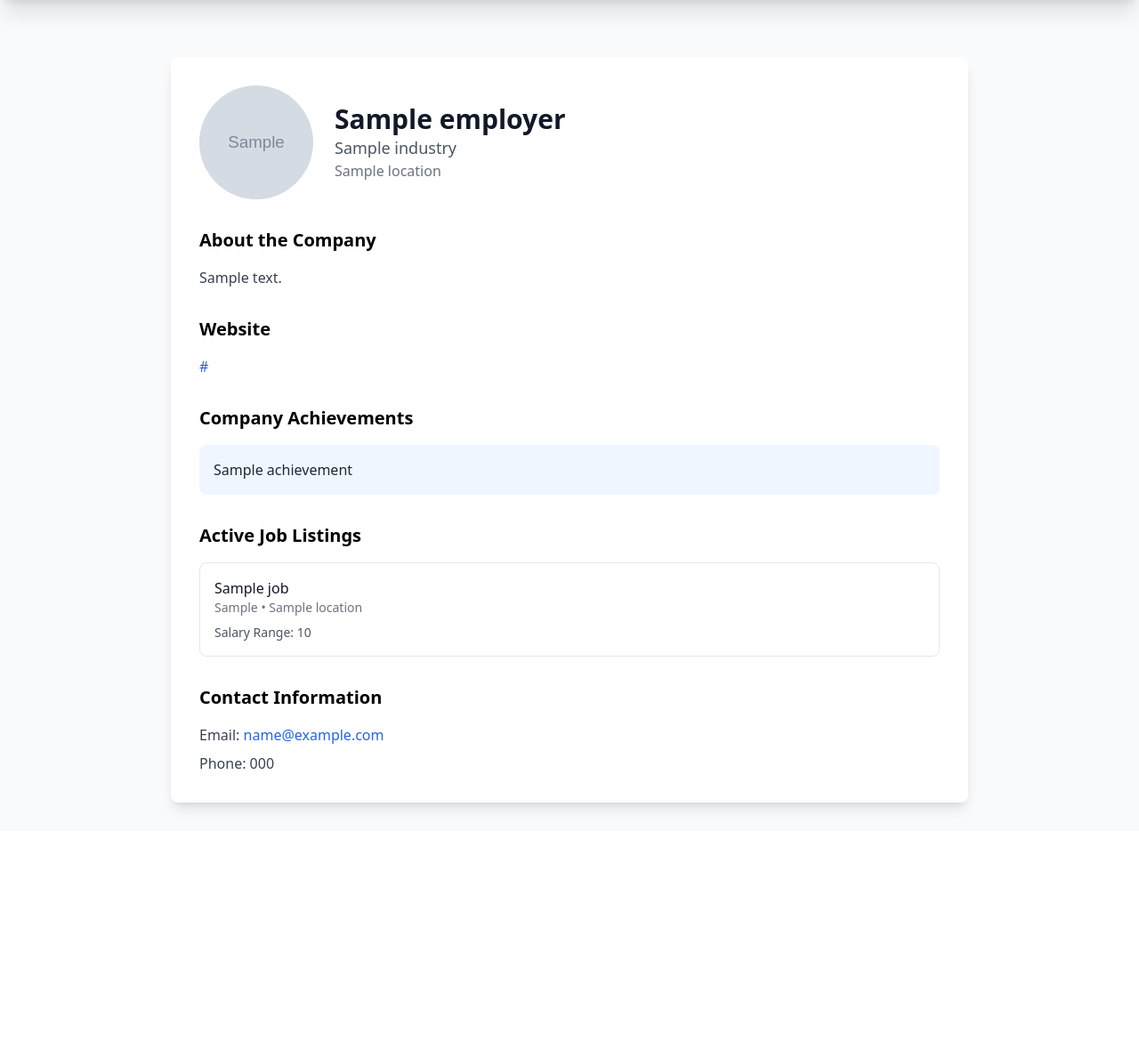
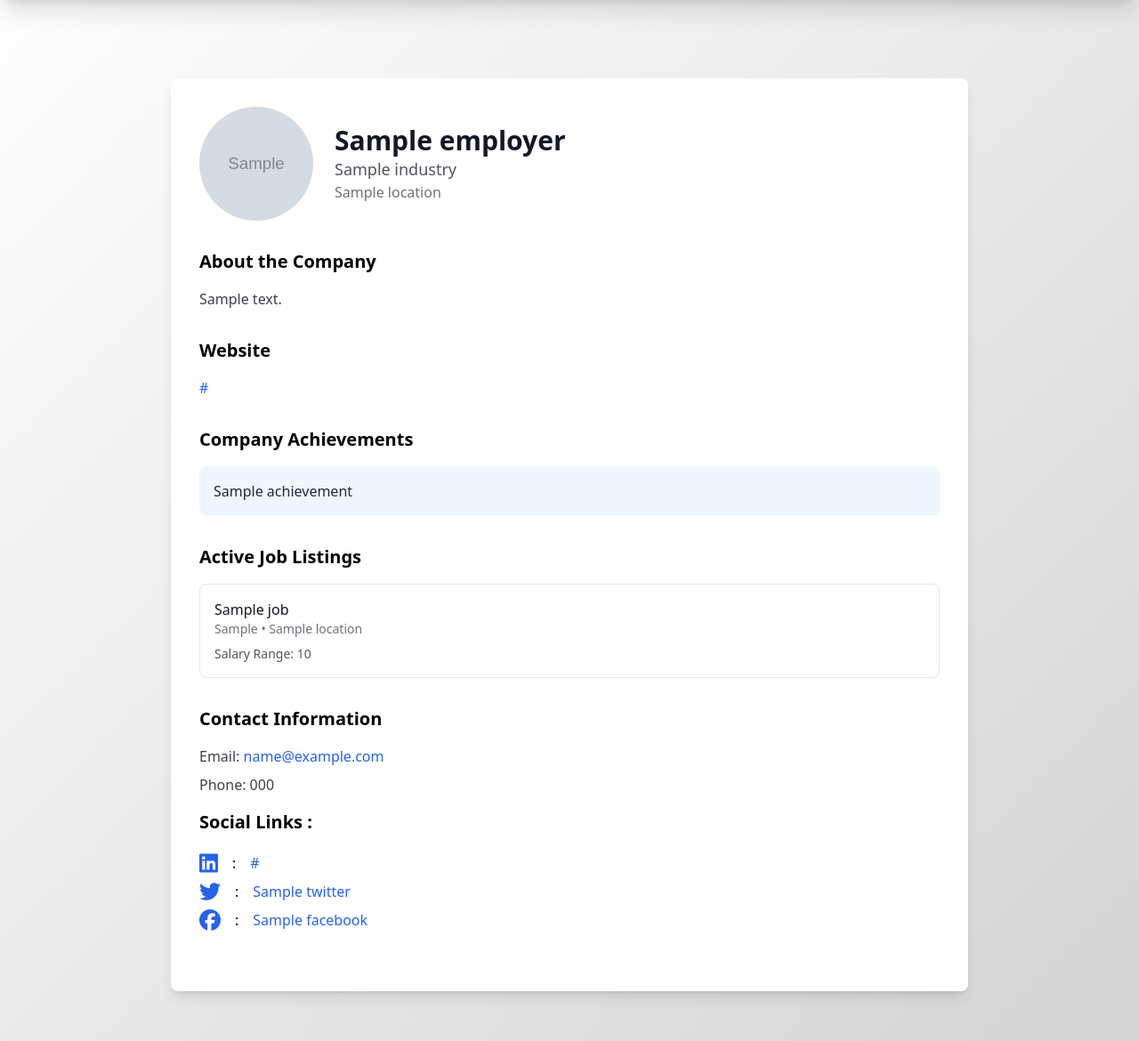
Before and after one commit to tanmaygupta1008/InternNest, a Django app: template core/templates/view_employer_profile.html in a window 1280 px wide. Shown: the part 64-1234 px from the top of the page at 89% size. Before the commit the page ends 978 px from the top, so only its background shows below. Run offline with Django 5.2, Linux system fonts and the light colour scheme; the template is opened without the code that fills it: most values are stand-ins (such as "Sample title", 1, 10 or a date in 2020); grey boxes marked "Sample" are stand-in pictures; some libraries are stand-ins or nearby versions.

Commit message:
minor changes

```diff
--- a/core/templates/search.html
+++ b/core/templates/search.html
@@ -158,6 +158,7 @@
           type="text"
           placeholder="Search across all sections..."
           class="w-full p-4 rounded-lg border shadow-sm focus:ring-2 focus:ring-blue-500"
+          style="border : 2px solid blue;"
         />
       </div>
 
--- a/core/templates/view_employer_profile.html
+++ b/core/templates/view_employer_profile.html
@@ -6,6 +6,9 @@
     <meta name="viewport" content="width=device-width, initial-scale=1.0">
     <title>{{ employer.company_name }} - Employer Profile</title>
     <script src="https://cdn.tailwindcss.com"></script>
+    <link
+      rel="stylesheet"
+      href="{% static 'employer_profile_edit.css' %}"></link>
 </head>
 <body class="bg-gray-50">
     <!-- Navigation -->
@@ -42,10 +45,10 @@
             </div>
 
             <!-- Company Description -->
-            {% if employer.company_description %}
+            {% if employer.description %}
             <div class="mb-8">
                 <h2 class="text-xl font-semibold mb-4">About the Company</h2>
-                <p class="text-gray-700">{{ employer.company_description }}</p>
+                <p class="text-gray-700">{{ employer.description }}</p>
             </div>
             {% endif %}
 
@@ -94,24 +97,51 @@
             {% endif %}
 
             <!-- Contact Information -->
-            {% if employer.contact_email or employer.contact_phone %}
+            {% if employer.email or employer.phone %}
             <div>
                 <h2 class="text-xl font-semibold mb-4">Contact Information</h2>
                 <div class="space-y-2">
-                    {% if employer.contact_email %}
+                    {% if employer.email %}
                     <p class="text-gray-700">
                         <span class="font-medium">Email:</span>
-                        <a href="mailto:{{ employer.contact_email }}" class="text-blue-600 hover:text-blue-800 hover:underline">
-                            {{ employer.contact_email }}
+                        <a href="mailto:{{ employer.email }}" class="text-blue-600 hover:text-blue-800 hover:underline">
+                            {{ employer.email }}
                         </a>
                     </p>
                     {% endif %}
-                    {% if employer.contact_phone %}
+                    {% if employer.phone %}
                     <p class="text-gray-700">
-                        <span class="font-medium">Phone:</span> {{ employer.contact_phone }}
+                        <span class="font-medium">Phone:</span> {{ employer.phone }}
                     </p>
                     {% endif %}
                 </div>
+            </div>
+            {% endif %}
+            <!-- Socail Links-->
+            {% if employer.social_links %}
+            <div class="mb-8">
+                <h2 class="text-xl font-semibold mb-4 mt-4">Social Links : </h2>
+                <div class="flex items-center gap-4">
+                    <i class="fa-brands fa-linkedin text-2xl text-blue-600"></i>  :
+                    <a href="{{ employer.social_links.linkedin }}" target="_blank"
+                      class="text-blue-600 hover:text-blue-800 hover:underline">
+                    {{ employer.social_links.linkedin }}
+                </a>
+            </div>
+            <div class="flex items-center gap-4">
+                <i class="fa-brands fa-twitter text-2xl text-blue-600"></i> :
+                    <a href="{{ employer.social_links.twitter }}" target="_blank"
+                      class="text-blue-600 hover:text-blue-800 hover:underline">
+                    {{ employer.social_links.twitter }}
+                </a>
+            </div>
+            <div class="flex items-center gap-4">
+                <i class="fa-brands fa-facebook text-2xl text-blue-600"></i> :
+                    <a href="{{ employer.social_links.facebook  }}" target="_blank"
+                      class="text-blue-600 hover:text-blue-800 hover:underline">
+                    {{ employer.social_links.facebook }}
+                </a>
+            </div>
             </div>
             {% endif %}
         </div>
```
